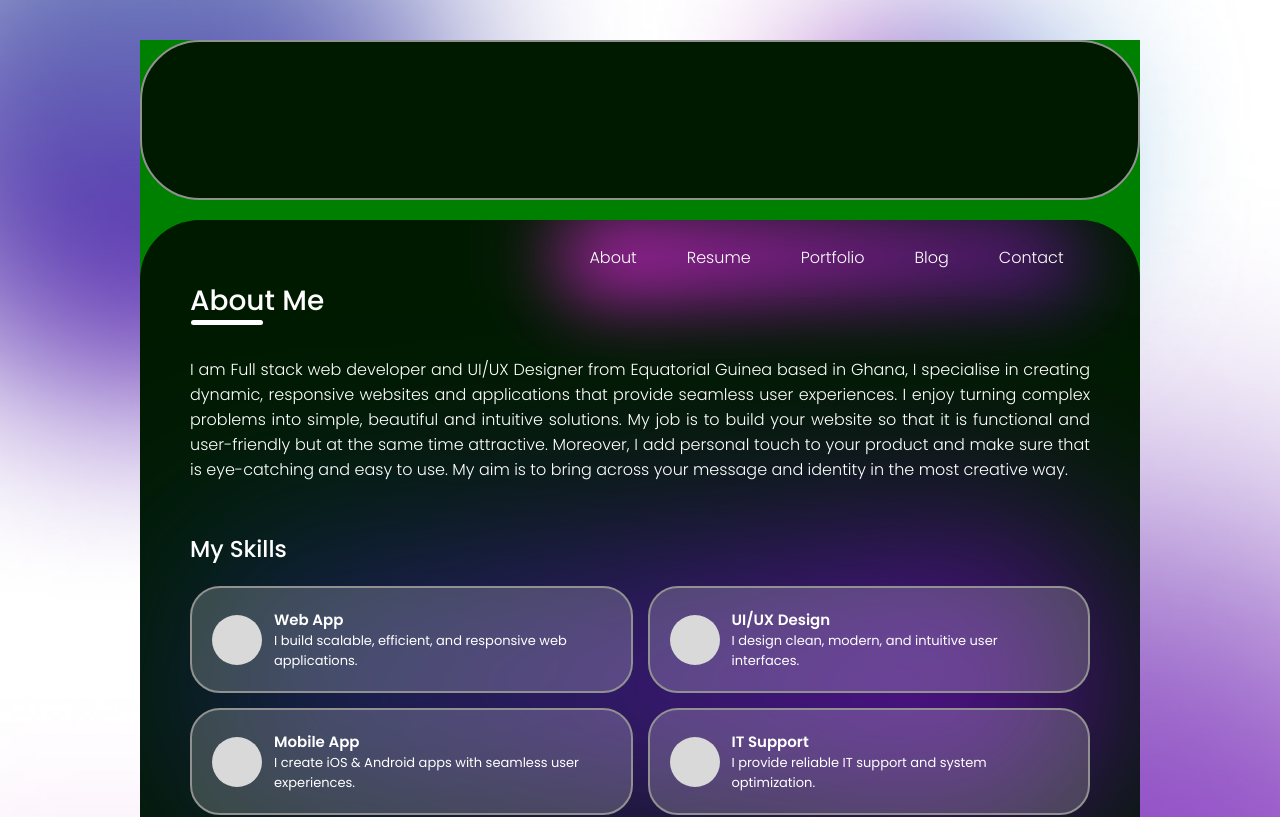
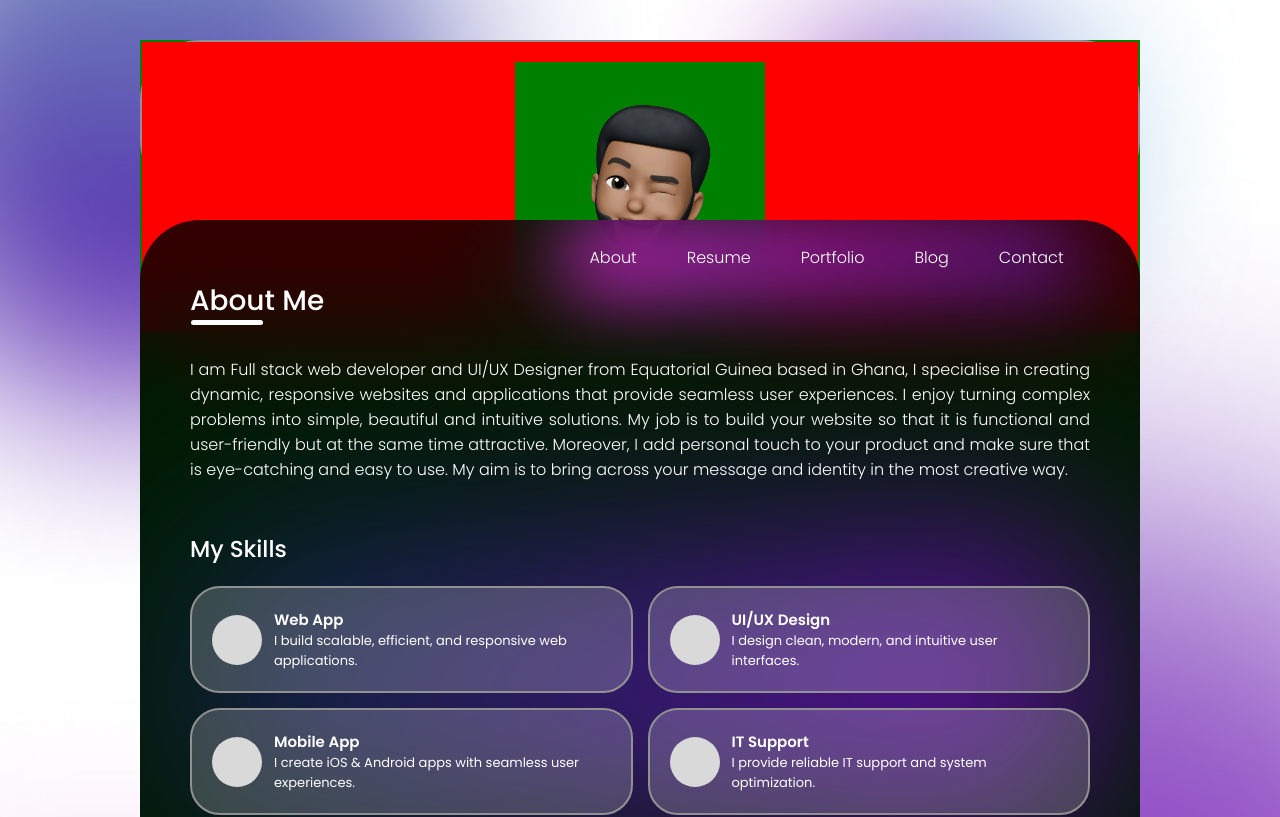
Before and after one commit to NapiTech-dev/my-portfolio, a React (Vite) app: page / in a window 1280 px wide. Shown: the top 817 px of the page. Built offline with nearby package versions, Linux system fonts and the light colour scheme.

Commit message:
just added the memoji picture box

```diff
--- a/src/components/MemojiSection.jsx
+++ b/src/components/MemojiSection.jsx
@@ -1,7 +1,15 @@
 import React from "react";
+import MemojiFace from "../assets/images/memoji-face.webp";
+import "../styles/MemojiSection.css";
 
 const MemojiSection = () => {
-  return <div>MemojiSection</div>;
+  return (
+    <div className="memoji-box-styles">
+      <div className="memoji-background">
+        <img src={MemojiFace} alt="" />
+      </div>
+    </div>
+  );
 };
 
 export default MemojiSection;
--- a/src/components/SideBar.jsx
+++ b/src/components/SideBar.jsx
@@ -1,8 +1,13 @@
 import React from "react";
+import MemojiSection from "./MemojiSection.jsx";
 import "../styles/SideBar.css";
 
 const SideBar = () => {
-  return <div className="side-bar-styles"></div>;
+  return (
+    <div className="side-bar-styles">
+      <MemojiSection />
+    </div>
+  );
 };
 
 export default SideBar;
--- /dev/null
+++ b/src/styles/MemojiSection.css
@@ -0,0 +1,20 @@
+.memoji-box-styles{
+    background-color: red;
+    padding: 20px;
+    display: flex;
+    flex-direction: column;
+    justify-content: center;
+    align-items: center;
+
+}
+
+.memoji-background {
+    background-color: green;
+    display: flex;
+    justify-content: center;
+    align-items: center;
+}
+
+.memoji-background img {
+    height: 250px;
+}
```
Also changed, not shown: src/assets/images/memoji-face.webp.
